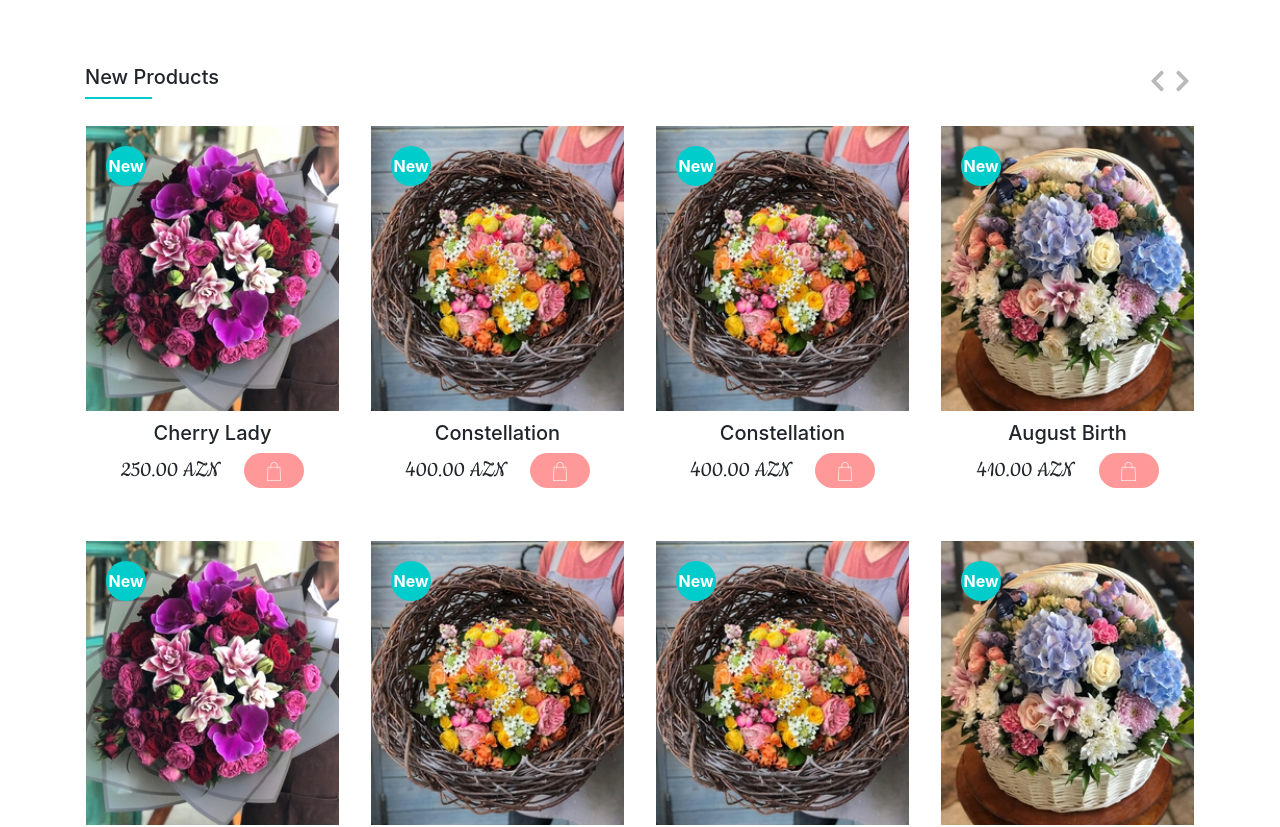
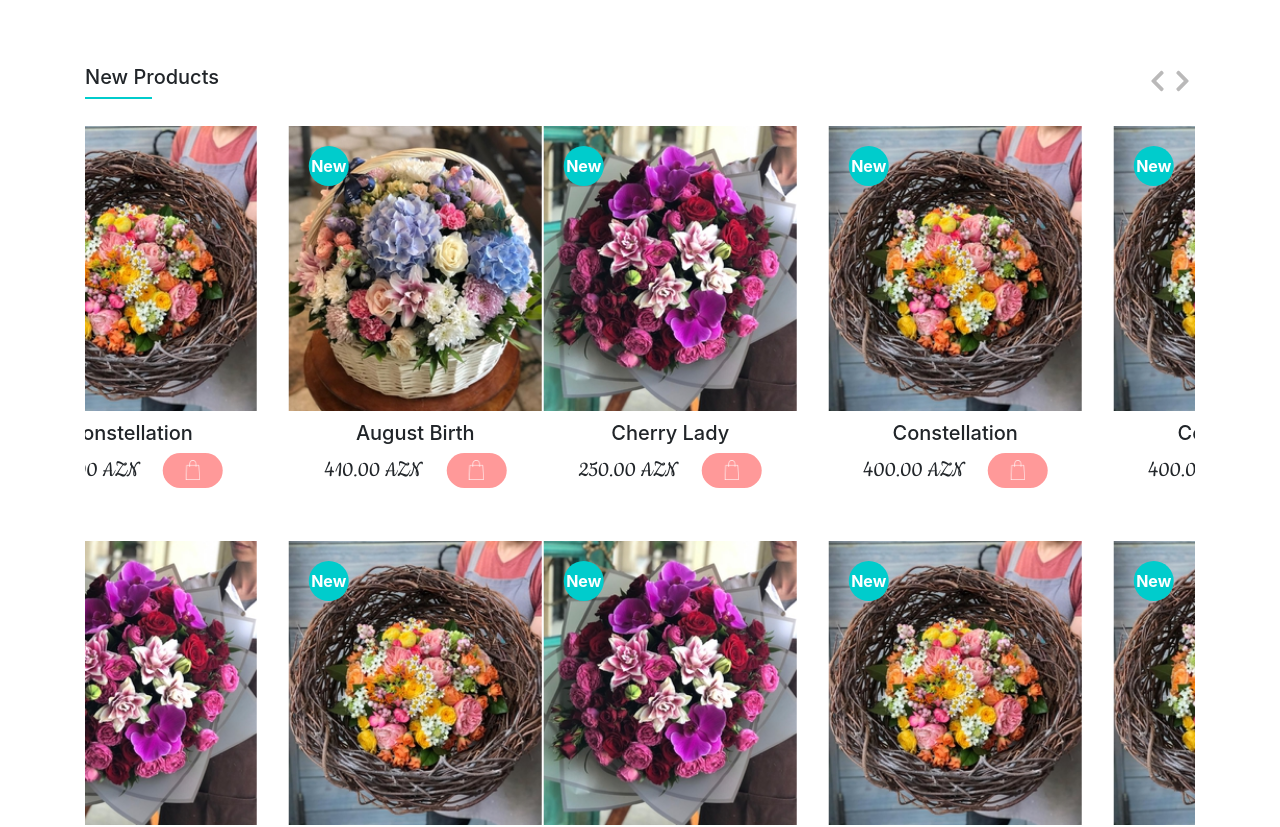
Before and after one commit to theprogbash/milijonasRoziu, a React (Create React App) app: page /home in a window 1280 px wide. Shown: the part 760-1587 px from the top of the page. Built offline with nearby package versions, Linux system fonts and the light colour scheme.

Commit message:
Everything works, except arrows

```diff
--- a/src/App.css
+++ b/src/App.css
@@ -1,3 +1,7 @@
 body {
     overflow-x: hidden; /* Hide scrollbars */
 }
+::selection {
+    color: none;
+    background: none;
+}
--- a/src/layout/MainPage.js
+++ b/src/layout/MainPage.js
@@ -7,7 +7,6 @@ import { FontAwesomeIcon } from "@fortawesome/react-fontawesome";
 import { faChevronLeft, faChevronRight, faPaperPlane } from "@fortawesome/free-solid-svg-icons";
 import ProductCard from '../common/ProductCard';
 import PageName from '../common/PageName';
-
 import Slider from "react-slick";
 import "slick-carousel/slick/slick.css";
 import "slick-carousel/slick/slick-theme.css";
@@ -15,13 +14,14 @@ import "slick-carousel/slick/slick-theme.css";
 class MainPage extends Component {
     render() {
         var settings = {
+            infinite: true,
             arrows: false,
-            infinite: true,
             speed: 500,
             slidesToShow: 1,
             slidesToScroll: 1,
             autoplay: true,
-            autoplaySpeed: 3000
+            autoplaySpeed: 3000,
+            pauseOnHover: true
         };
         return (
             <div className="Main-page">
@@ -54,10 +54,11 @@ class MainPage extends Component {
                                 <div className="Header-wrapper"></div>
                             </div>
                             <div className="Right-nav">
-                                <span><FontAwesomeIcon icon={faChevronLeft} /></span>
-                                <span><FontAwesomeIcon icon={faChevronRight} /></span>
+                                <span><FontAwesomeIcon icon={faChevronLeft}/></span>
+                                <span><FontAwesomeIcon icon={faChevronRight}/></span>
                             </div>
                         </nav>
+                        <Slider {...settings}>
                             <div className="Products-content-slider">
                                 <div className="row">
                                     <ScrollAnimation className="col-lg-6 col-md-12 col-12" animateIn="fadeInLeft">
@@ -102,6 +103,51 @@ class MainPage extends Component {
                                     </ScrollAnimation>
                                 </div>
                             </div>
+                            <div className="Products-content-slider">
+                                <div className="row">
+                                    <ScrollAnimation className="col-lg-6 col-md-12 col-12" animateIn="fadeInRight">
+                                        <div className="row">
+                                            <div className="col-lg-6 col-md-6 col-6">
+                                                <ProductCard ProductName={"Constellation"} ProductPrice={"400.00"} ProductImgSrc={require('../assets/img/flower2.jpg')} />
+                                            </div>
+                                            <div className="col-lg-6 col-md-6 col-6">
+                                                <ProductCard ProductName={"August Birth"} ProductPrice={"410.00"} ProductImgSrc={require('../assets/img/flower3.jpg')} />
+                                            </div>
+                                        </div>
+                                    </ScrollAnimation>
+                                    <ScrollAnimation className="col-lg-6 col-md-12 col-12" animateIn="fadeInRight">
+                                        <div className="row">
+                                            <div className="col-lg-6 col-md-6 col-6">
+                                                <ProductCard ProductName={"Constellation"} ProductPrice={"400.00"} ProductImgSrc={require('../assets/img/flower2.jpg')} />
+                                            </div>
+                                            <div className="col-lg-6 col-md-6 col-6">
+                                                <ProductCard ProductName={"August Birth"} ProductPrice={"410.00"} ProductImgSrc={require('../assets/img/flower3.jpg')} />
+                                            </div>
+                                        </div>
+                                    </ScrollAnimation>
+                                    <ScrollAnimation className="col-lg-6 col-md-12 col-12" animateIn="fadeInLeft">
+                                        <div className="row">
+                                            <div className="col-lg-6 col-md-6 col-6">
+                                                <ProductCard ProductName={"Cherry Lady"} ProductPrice={"250.00"} ProductImgSrc={require('../assets/img/flower1.jpg')} />
+                                            </div>
+                                            <div className="col-lg-6 col-md-6 col-6">
+                                                <ProductCard ProductName={"Constellation"} ProductPrice={"400.00"} ProductImgSrc={require('../assets/img/flower2.jpg')} />
+                                            </div>
+                                        </div>
+                                    </ScrollAnimation>
+                                    <ScrollAnimation className="col-lg-6 col-md-12 col-12" animateIn="fadeInLeft">
+                                        <div className="row">
+                                            <div className="col-lg-6 col-md-6 col-6">
+                                                <ProductCard ProductName={"Cherry Lady"} ProductPrice={"250.00"} ProductImgSrc={require('../assets/img/flower1.jpg')} />
+                                            </div>
+                                            <div className="col-lg-6 col-md-6 col-6">
+                                                <ProductCard ProductName={"Constellation"} ProductPrice={"400.00"} ProductImgSrc={require('../assets/img/flower2.jpg')} />
+                                            </div>
+                                        </div>
+                                    </ScrollAnimation>
+                                </div>
+                            </div>
+                        </Slider>
                         <div className="Products-bottom">
                             <div>
                                 <section>
@@ -136,7 +182,7 @@ class MainPage extends Component {
                                         <div className="Header-wrapper"></div>
                                     </div>
                                     <div className="Right-nav">
-                                        <span><FontAwesomeIcon icon={faChevronLeft} /></span>
+                                        <span><FontAwesomeIcon icon={faChevronLeft}/></span>
                                         <span><FontAwesomeIcon icon={faChevronRight} /></span>
                                     </div>
                                 </nav>
```
Lines whose indentation alone changed are shown as unchanged.
